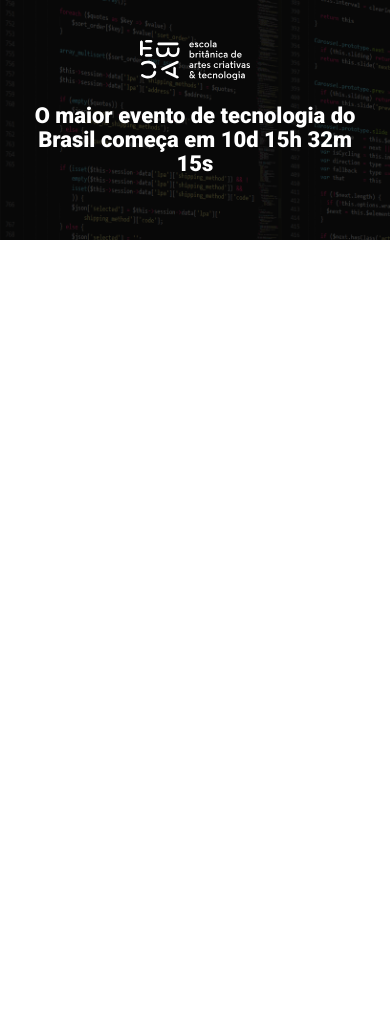
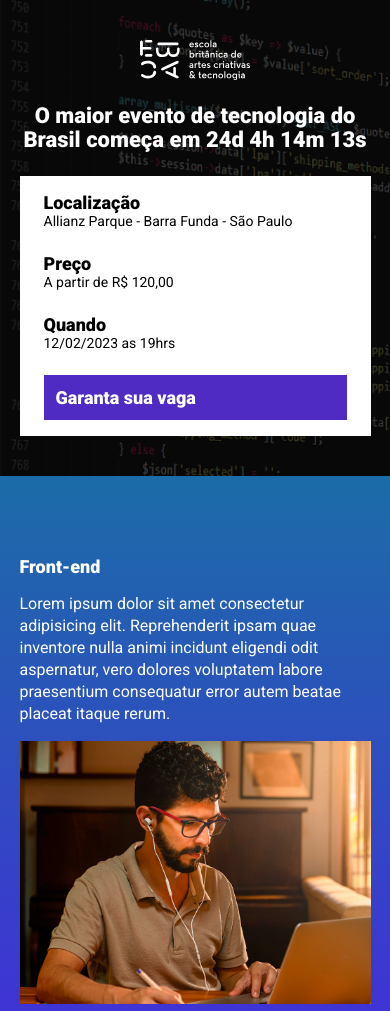
Before and after one commit to oThiagoSouza/ebac_talk, a website built with Parcel: page src/index.html in a window 390 px wide. Shown: the top 1011 px of the page. Before the commit the page ends 844 px from the top, so only its background shows below. Built offline with nearby package versions, Linux system fonts and the light colour scheme.

Commit message:
criando contagem regressiva

```diff
--- a/package.json
+++ b/package.json
@@ -2,9 +2,9 @@
   "name": "ebac_talks",
   "version": "1.0.0",
   "description": "",
-  "main": "index.js",
   "scripts": {
     "dev": "parcel src/index.html src/styles/main.scss src/scripts/main.js",
+    "build":"parcel build src/index.html",
     "test": "echo \"Error: no test specified\" && exit 1"
   },
   "keywords": [],
--- a/src/index.html
+++ b/src/index.html
@@ -9,15 +9,79 @@
     <link rel="preconnect" href="https://fonts.gstatic.com" crossorigin>
     <link href="https://fonts.googleapis.com/css2?family=Roboto:wght@400;900&display=swap" rel="stylesheet">
     <link rel="stylesheet" href="styles/main.scss">
+    <link rel="stylesheet" href="https://unpkg.com/aos@next/dist/aos.css" />
 </head>
 <body>
     <header class="hero">
         <div class="container">
             <img class="hero__logo" src="./images/ebac_logo.svg" alt="EBAC">
-            <p class="hero__text">O maior evento de tecnologia do Brasil começa em 10d 15h 32m 15s</p>
+            <p class="hero__text">O maior evento de tecnologia do Brasil começa em <span id="contador"></span></p>
+            <div class="infos-bar">
+                <ul class="infos-bar__infos">
+                    <li class="infos-bar__infos__item">
+                        <b>Localização</b>
+                        Allianz Parque - Barra Funda - São Paulo
+                    </li>
+                    <li class="infos-bar__infos__item">
+                        <b>Preço</b>
+                        A partir de R$ 120,00
+                    </li>
+                    <li class="infos-bar__infos__item">
+                        <b>Quando</b>
+                        12/02/2023 as 19hrs
+                    </li>
+                </ul>
+                <a class="button button--primary" href="#">Garanta sua vaga</a>
+            </div>
         </div>
     </header>
+    <section class="event event--frontend">
+        <div class="container" data-aos="fade-right">
+            <div class="event__details">
+                <h2 class="event__details__title">Front-end</h2>
+                <p class="event__details__description">
+                    Lorem ipsum dolor sit amet consectetur adipisicing elit. Reprehenderit ipsam quae inventore nulla animi incidunt eligendi odit aspernatur, vero dolores voluptatem labore praesentium consequatur error autem beatae placeat itaque rerum.
+                </p>
+            </div>
+            <img class="event__image" src="./images/frontend.png" alt="Front-end">
+        </div>
+    </section>
+    <section class="event event--ui-ux event--image-left">
+        <div class="container" data-aos="fade-left">
+            <div class="event__details">
+                <h2 class="event__details__title">UI/UX</h2>
+                <p class="event__details__description">
+                    Lorem ipsum dolor sit amet consectetur adipisicing elit. Reprehenderit ipsam quae inventore nulla animi incidunt eligendi odit aspernatur, vero dolores voluptatem labore praesentium consequatur error autem beatae placeat itaque rerum.
+                </p>
+            </div>
+            <img class="event__image" src="./images/ui-ux.png" alt="UI/UX">
+        </div>
+    </section>
+    <section class="event event--data-science">
+        <div class="container" data-aos="fade-right">
+            <div class="event__details">
+                <h2 class="event__details__title">Data Science</h2>
+                <p class="event__details__description">
+                    Lorem ipsum dolor sit amet consectetur adipisicing elit. Reprehenderit ipsam quae inventore nulla animi incidunt eligendi odit aspernatur, vero dolores voluptatem labore praesentium consequatur error autem beatae placeat itaque rerum.
+                </p>
+            </div>
+            <img class="event__image" src="./images/data.png" alt="Data science">
+        </div>
+    </section>
+    <section class="event event--backend event--image-left">
+        <div class="container" data-aos="fade-left">
+            <div class="event__details">
+                <h2 class="event__details__title">Back-end</h2>
+                <p class="event__details__description">
+                    Lorem ipsum dolor sit amet consectetur adipisicing elit. Reprehenderit ipsam quae inventore nulla animi incidunt eligendi odit aspernatur, vero dolores voluptatem labore praesentium consequatur error autem beatae placeat itaque rerum.
+                </p>
+            </div>
+            <img class="event__image" src="./images/backend.png" alt="Back-end">
+        </div>
+    </section>
 
+
+    <script src="https://unpkg.com/aos@next/dist/aos.js"></script>
     <script src="./scripts/main.js"></script>
 </body>
 </html>
--- a/src/scripts/main.js
+++ b/src/scripts/main.js
@@ -1 +1,27 @@
-console.log('ola mundo')
+AOS.init();
+
+const dataDoEvento = new Date("Feb 12, 2023 19:00:00");
+const timeStampDoEvento = dataDoEvento.getTime();
+
+const contaAsHoras = setInterval(function() {
+    const agora = new Date();
+    const timeStampAtual = agora.getTime();
+
+    const distanciaAteOEvento = timeStampDoEvento - timeStampAtual;
+
+    const diaEmMs = 1000 * 60 * 60 * 24;
+    const horaEmMs = 1000 * 60 * 60;
+    const minutoEmMs = 1000 * 60;
+
+    const diasAteOEvento = Math.floor(distanciaAteOEvento / diaEmMs);
+    const horasAteOEvento = Math.floor((distanciaAteOEvento % diaEmMs) / horaEmMs);
+    const minutosAteOEvento = Math.floor((distanciaAteOEvento % horaEmMs) / minutoEmMs);
+    const segundosAteOEvento = Math.floor((distanciaAteOEvento % minutoEmMs) / 1000);
+
+    document.getElementById('contador').innerHTML = `${diasAteOEvento}d ${horasAteOEvento}h ${minutosAteOEvento}m ${segundosAteOEvento}s`;
+
+    if (distanciaAteOEvento < 0) {
+        clearInterval(contaAsHoras);
+        document.getElementById('contador').innerHTML = 'Evento expirado';
+    }
+}, 1000);
--- /dev/null
+++ b/src/styles/_event.scss
@@ -0,0 +1,64 @@
+@use 'variables';
+
+.event {
+    padding: 80px 0;
+
+    &--frontend {
+        background-image: linear-gradient(variables.$blue1, variables.$blue2);
+    }
+
+    &--ui-ux {
+        background-image: linear-gradient(variables.$blue2, variables.$pink);
+    }
+
+    &--data-science {
+        background-image: linear-gradient(variables.$pink, variables.$yellow);
+    }
+
+    &--backend {
+        background-image: linear-gradient(variables.$yellow, variables.$pink);
+    }
+
+    &--image-left {
+        .container {
+            flex-direction: row-reverse;
+        }
+    }
+
+
+    .container {
+        display: flex;
+        gap: 40px;
+    }
+
+    &__image {
+        max-width: 360px;
+    }
+
+    &__details {
+        &__title {
+            font-size: 18px;
+            font-weight: bold;
+            margin-bottom: 16px;
+        }
+
+        &__description {
+            line-height: 22px;
+        }
+    }
+
+    @media(max-width:640px) {
+        .container {
+            display: block;
+        }
+
+        &__image {
+            width: 100%;
+        }
+
+        &__details {
+            margin-right: 0;
+            margin-bottom: 16px;
+        }
+    }
+}
--- a/src/styles/_hero.scss
+++ b/src/styles/_hero.scss
@@ -1,3 +1,5 @@
+@use 'variables';
+
 .hero {
     padding-top: 64px;
     padding-bottom: 100px;
@@ -16,7 +18,7 @@
         left: 0;
         width: 100%;
         height: 100%;
-        background-color: #000;
+        background-color: variables.$secondaryTextColor;
         content: '';
         opacity: .7;
     }
--- /dev/null
+++ b/src/styles/_variables.scss
@@ -0,0 +1,9 @@
+
+$textColor: #fff;
+$secondaryTextColor: #000;
+
+$blue1: #1B6CA7;
+$blue2: #442BDB;
+$pink: #89223B;
+$yellow: #9C791D;
+$purple: #4F2AC3;
--- /dev/null
+++ b/src/styles/components/_buttons.scss
@@ -0,0 +1,25 @@
+@use '../variables';
+
+.button {
+    padding: 12px;
+    font-size: 18px;
+    font-weight: bold;
+    text-decoration: none;
+    text-align: center;
+    white-space: nowrap;
+
+    &--primary {
+        color: variables.$textColor;
+        background-color: variables.$purple;
+    }
+
+    @media (max-width:640px) {
+        display: block;
+        width: 100%;
+    }
+
+    @media (max-width:1024px) {
+        display: flex;
+        align-items: center;
+    }
+}
--- /dev/null
+++ b/src/styles/components/_infos_bar.scss
@@ -0,0 +1,43 @@
+@use '../variables';
+
+.infos-bar {
+    padding: 16px 24px;
+    background-color: variables.$textColor;
+    display: flex;
+    justify-content: space-between;
+
+
+    &__infos {
+        display: flex;
+        gap: 40px;
+
+        &__item {
+            font-size: 14px;
+            color: variables.$secondaryTextColor;
+
+            b{
+                font-size: 18px;
+                display: block;
+                color: variables.$secondaryTextColor;
+            }
+        }
+    }
+
+    @media (max-width:640px) {
+        display: block;
+
+        &__infos {
+            display: block;
+
+            &__item {
+                margin-bottom: 24px;
+            }
+        }
+    }
+
+    @media (max-width:1024px) {
+        &__infos {
+            gap: 16px;
+        }
+    }
+}
--- a/src/styles/main.scss
+++ b/src/styles/main.scss
@@ -1,11 +1,16 @@
 @use 'hero';
+@use 'components/infos_bar';
+@use 'components/_buttons';
+@use 'event';
+@use 'variables';
 
 * {
     margin: 0;
     padding: 0;
     box-sizing: border-box;
     font-family: Roboto, sans-serif;
-    color: #fff;
+    color: variables.$textColor;
+    list-style: none;
 }
 
 .container {
```
